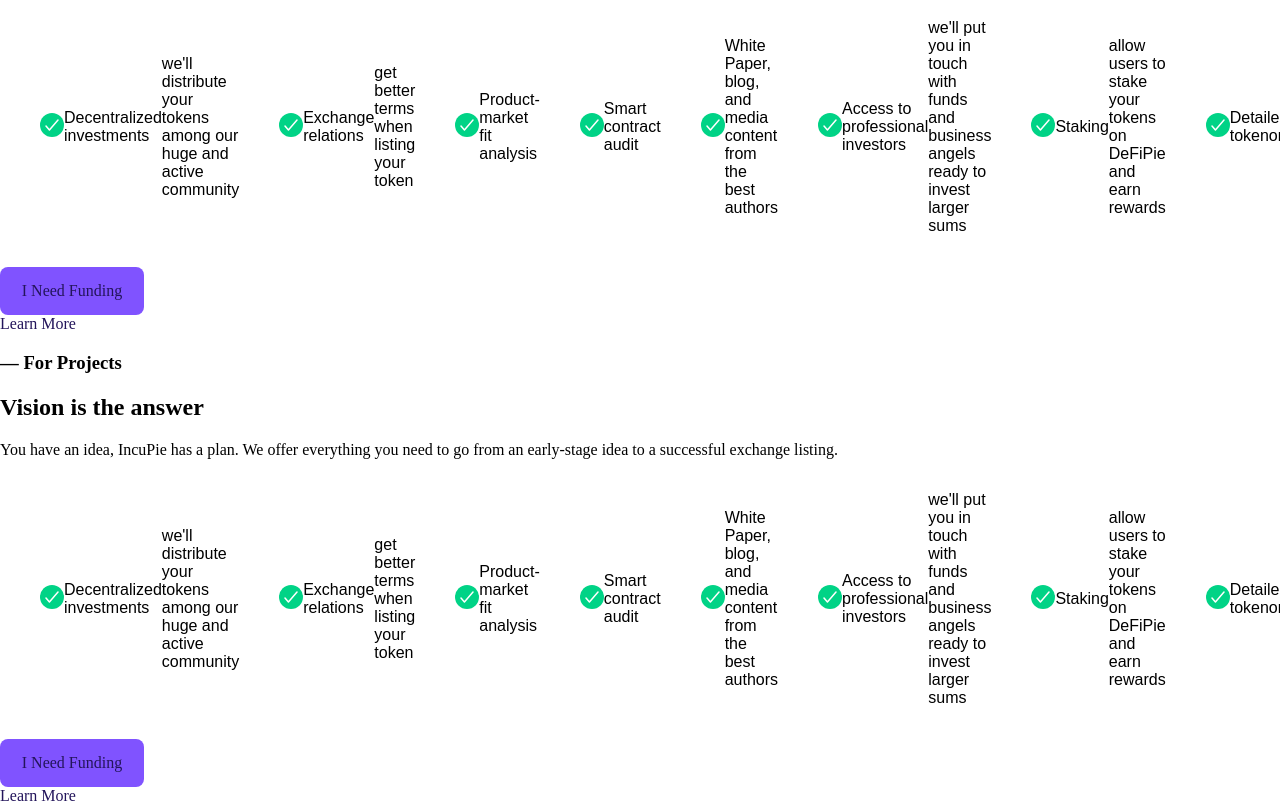
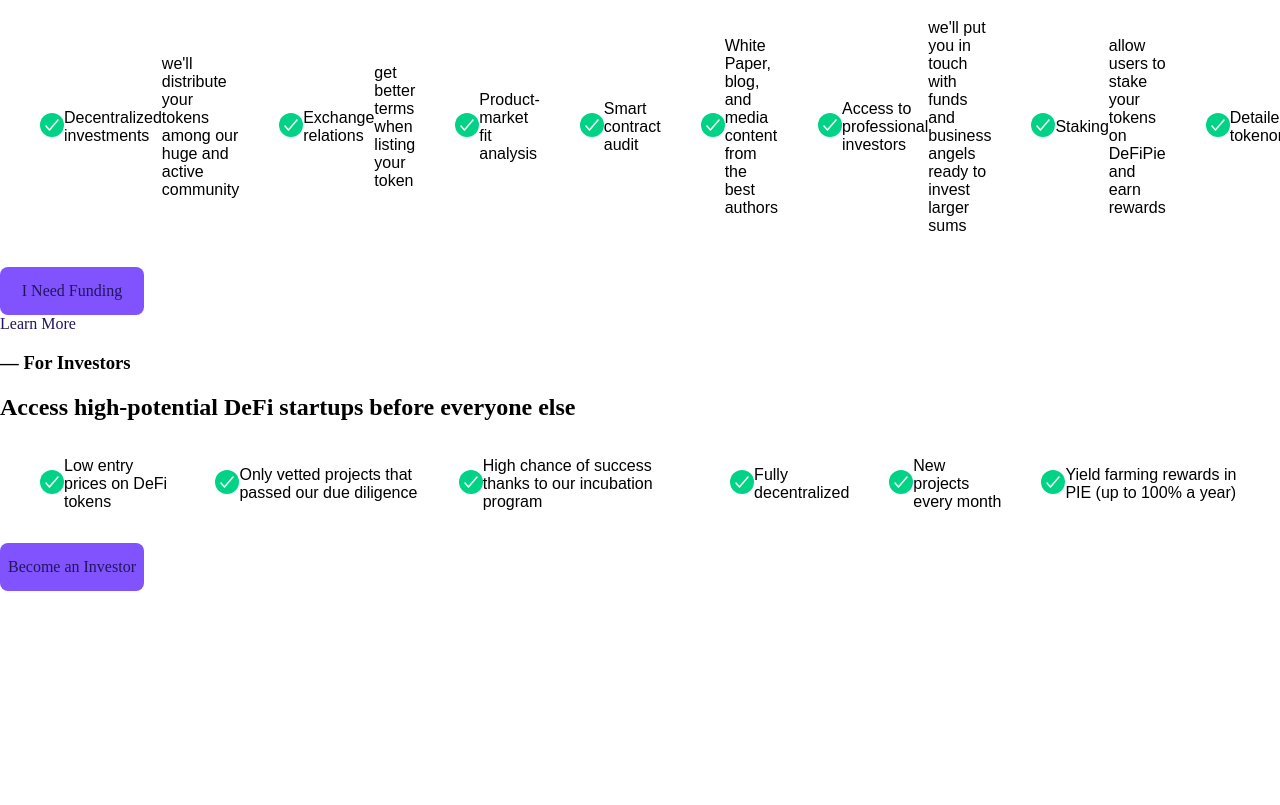
Before and after one commit to Reva1v/ProjectWeb, a plain HTML site: page index.html in a window 1280 px wide. Shown: the part 930-1735 px from the top of the page. After the commit the page ends 1521 px from the top, so only its background shows below. Drawn offline with Linux system fonts and the light colour scheme.

Commit message:
Fix - For Investors.

```diff
--- a/index.html
+++ b/index.html
@@ -106,7 +106,7 @@
     <section class="for_projects">
         <div class="container">
             <div class="for_projects__content">
-                <h3 class="colored-">— For Projects</h3>
+                <h3 class="colored-text">— For Projects</h3>
                 <h2>Vision is the answer</h2>
                 <p>You have an idea, IncuPie has a plan. We offer everything you need to go from an early-stage idea
                     to a successful exchange listing.</p>
@@ -229,10 +229,11 @@
     <section class="for_investors">
         <div class="container">
             <div class="for_investors__content">
-                <h3 class="colored-">— For Projects</h3>
-                <h2>Vision is the answer</h2>
-                <p>You have an idea, IncuPie has a plan. We offer everything you need to go from an early-stage idea
-                    to a successful exchange listing.</p>
+                <h3 class="colored-text">— For Investors</h3>
+                <h2>Access
+                    <span class="colored-text">high-potential</span>
+                    DeFi startups before everyone else
+                </h2>
                 <div class="list__items list-checkmark">
                     <ul>
                         <li>
@@ -244,9 +245,7 @@
                                           stroke-linecap="round" stroke-linejoin="round"/>
                                 </svg>
                             </div>
-                            <p>Decentralized investments</p>
-                            <p class="item-description">we'll distribute your tokens among our huge and active
-                                community</p>
+                            <p>Low entry prices on DeFi tokens</p>
                         </li>
                         <li>
                             <div class="item-checkmark">
@@ -257,8 +256,7 @@
                                           stroke-linecap="round" stroke-linejoin="round"/>
                                 </svg>
                             </div>
-                            <p>Exchange relations</p>
-                            <p class="item-description">get better terms when listing your token</p>
+                            <p>Only vetted projects that passed our due diligence</p>
                         </li>
                         <li>
                             <div class="item-checkmark">
@@ -269,7 +267,7 @@
                                           stroke-linecap="round" stroke-linejoin="round"/>
                                 </svg>
                             </div>
-                            <p>Product-market fit analysis</p>
+                            <p>High chance of success thanks to our incubation program</p>
                         </li>
                         <li>
                             <div class="item-checkmark">
@@ -280,7 +278,7 @@
                                           stroke-linecap="round" stroke-linejoin="round"/>
                                 </svg>
                             </div>
-                            <p>Smart contract audit</p>
+                            <p>Fully decentralized</p>
                         </li>
                         <li>
                             <div class="item-checkmark">
@@ -291,7 +289,7 @@
                                           stroke-linecap="round" stroke-linejoin="round"/>
                                 </svg>
                             </div>
-                            <p>White Paper, blog, and media content from the best authors</p>
+                            <p>New projects every month</p>
                         <li>
                             <div class="item-checkmark">
                                 <svg width="24" height="24" viewBox="0 0 24 24" fill="none"
@@ -301,51 +299,11 @@
                                           stroke-linecap="round" stroke-linejoin="round"/>
                                 </svg>
                             </div>
-                            <p>Access to professional investors</p>
-                            <p class="item-description">we'll put you in touch with funds and business angels ready
-                                to invest larger sums</p>
-                        </li>
-                        <li>
-                            <div class="item-checkmark">
-                                <svg width="24" height="24" viewBox="0 0 24 24" fill="none"
-                                     xmlns="http://www.w3.org/2000/svg">
-                                    <rect width="24" height="24" rx="12" fill="#00D386"/>
-                                    <path d="M18 7L9.42857 17L6 13" stroke="white" stroke-width="1.5"
-                                          stroke-linecap="round" stroke-linejoin="round"/>
-                                </svg>
-                            </div>
-                            <p>Staking</p>
-                            <p class="item-description">allow users to stake your tokens on DeFiPie and earn
-                                rewards</p>
-                        </li>
-                        <li>
-                            <div class="item-checkmark">
-                                <svg width="24" height="24" viewBox="0 0 24 24" fill="none"
-                                     xmlns="http://www.w3.org/2000/svg">
-                                    <rect width="24" height="24" rx="12" fill="#00D386"/>
-                                    <path d="M18 7L9.42857 17L6 13" stroke="white" stroke-width="1.5"
-                                          stroke-linecap="round" stroke-linejoin="round"/>
-                                </svg>
-                            </div>
-                            <p>Detailed tokenomics</p>
-                        </li>
-                        <li>
-                            <div class="item-checkmark">
-                                <svg width="24" height="24" viewBox="0 0 24 24" fill="none"
-                                     xmlns="http://www.w3.org/2000/svg">
-                                    <rect width="24" height="24" rx="12" fill="#00D386"/>
-                                    <path d="M18 7L9.42857 17L6 13" stroke="white" stroke-width="1.5"
-                                          stroke-linecap="round" stroke-linejoin="round"/>
-                                </svg>
-                            </div>
-                            <p>Community-building and social media marketing</p>
+                            <p>Yield farming rewards in PIE (<span class="colored-text">up to 100% a year</span>)</p>
                         </li>
                     </ul>
                 </div>
-                <div class="btn__wrapper">
-                    <a href="#" class="btn btn-primary">I Need Funding</a>
-                    <a href="#" class="btn btn-secondary">Learn More</a>
-                </div>
+                <a href="#" class="btn btn-primary">Become an Investor</a>
             </div>
         </div>
     </section>
```
